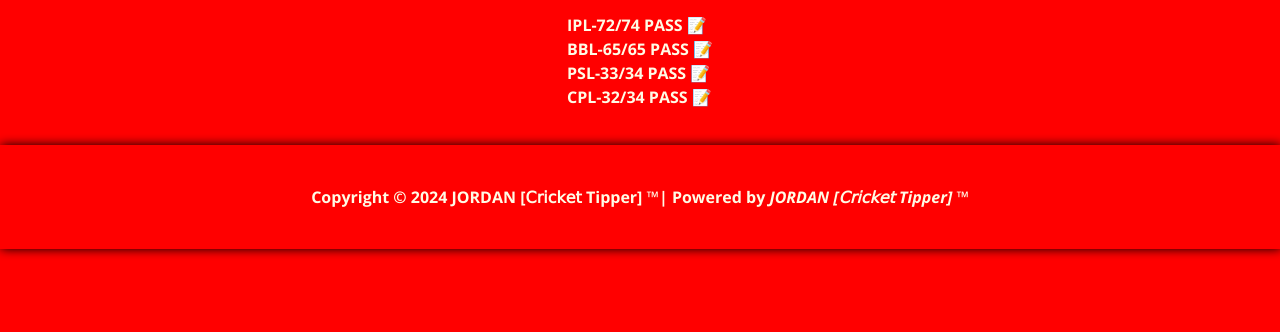
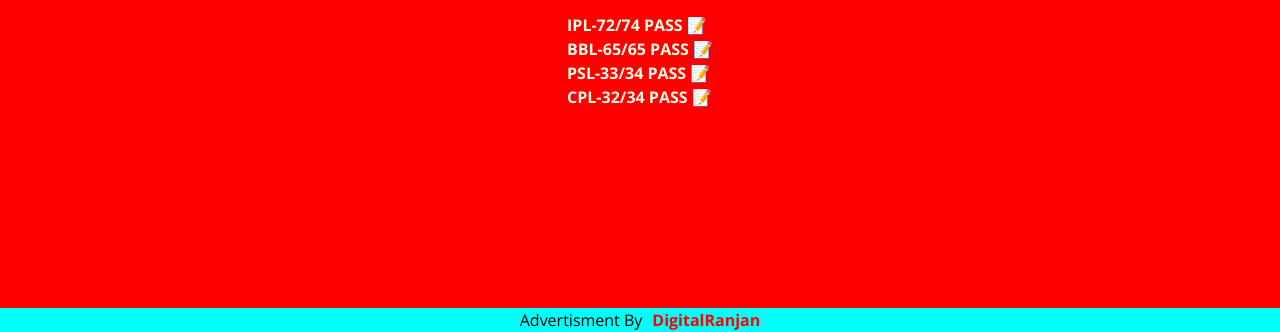
Before and after one commit to t1telig/jordan-cricket-tipper, a plain HTML site: page index.html in a window 1280 px wide. Shown: the part 468-800 px from the top of the page. Drawn offline with nearby package versions, Linux system fonts and the light colour scheme.

Commit message:
index.html

```diff
--- a/index.html
+++ b/index.html
@@ -90,9 +90,11 @@ src="https://www.facebook.com/tr?id=959703656122746&ev=PageView&noscript=1"
 
          </main>
 
-         <footer class=" footer-box p-10 grid place-items-center">
-            <div class="text-center "> <strong class="text-color3 ">Copyright &copy; 2024 JORDAN [𝖢𝗋𝗂𝖼𝗄𝖾𝗍 Tipper] ™| Powered by  <a style="text-decoration: none;" href="/"><i class="font-bold text-color2">JORDAN [𝖢𝗋𝗂𝖼𝗄𝖾𝗍 Tipper] ™</i></a></strong></div>
-        </footer>
+        <footer style="position: absolute; bottom: 0px; background-color: rgb(0, 255, 251); width: 100%; ">
+    <div class="" style="display: flex; gap: 10px; place-content: center; place-items: center;">
+        <span style="color:black;" > Advertisment By</span> <strong> <a href="https://t.me/digitalranjan24" style="color: red;" target="_blank" >DigitalRanjan</a> </strong>
+    </div>
+</footer>
 
   <script>
   //   let second=document.getElementById('second');
```
